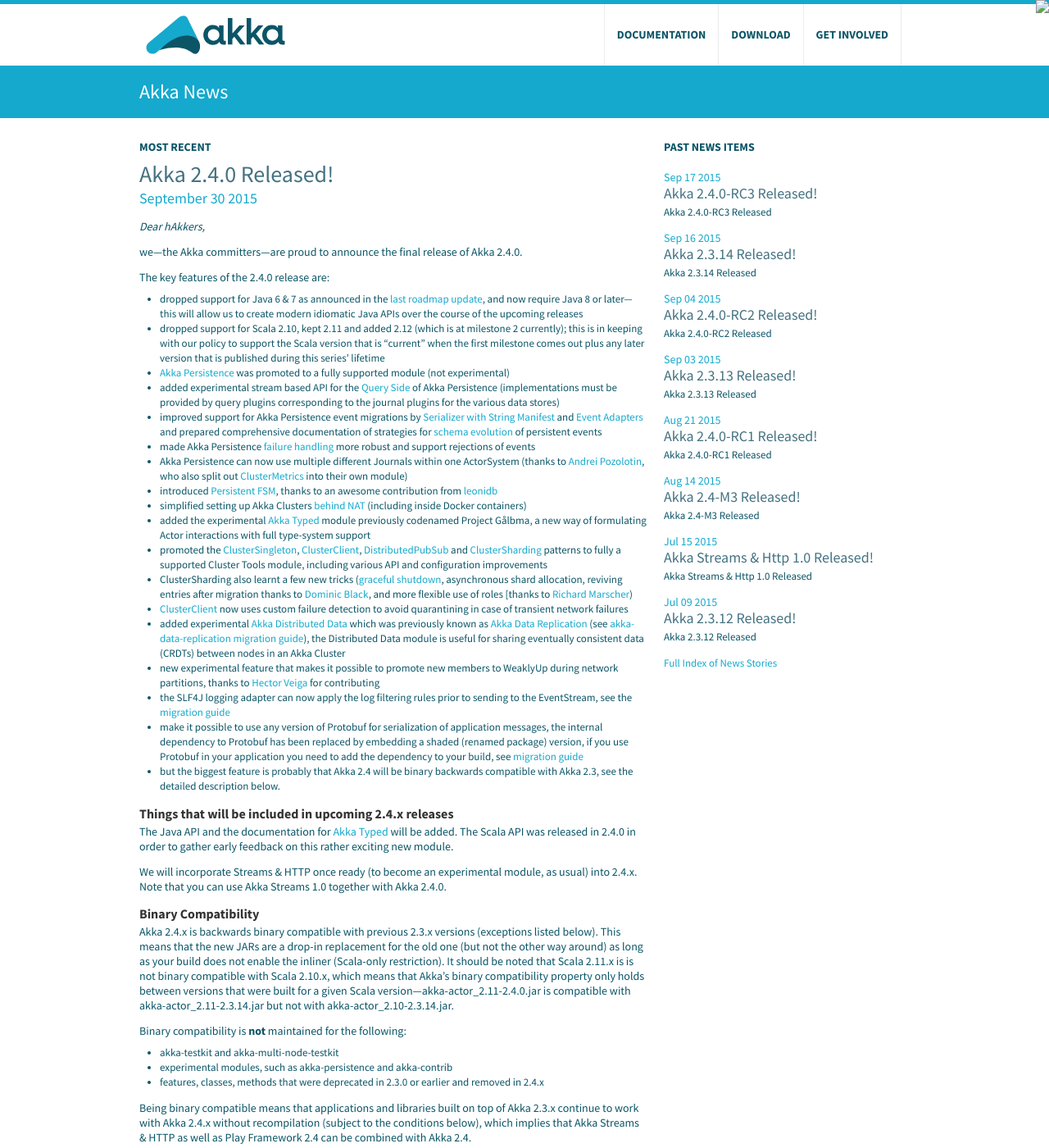
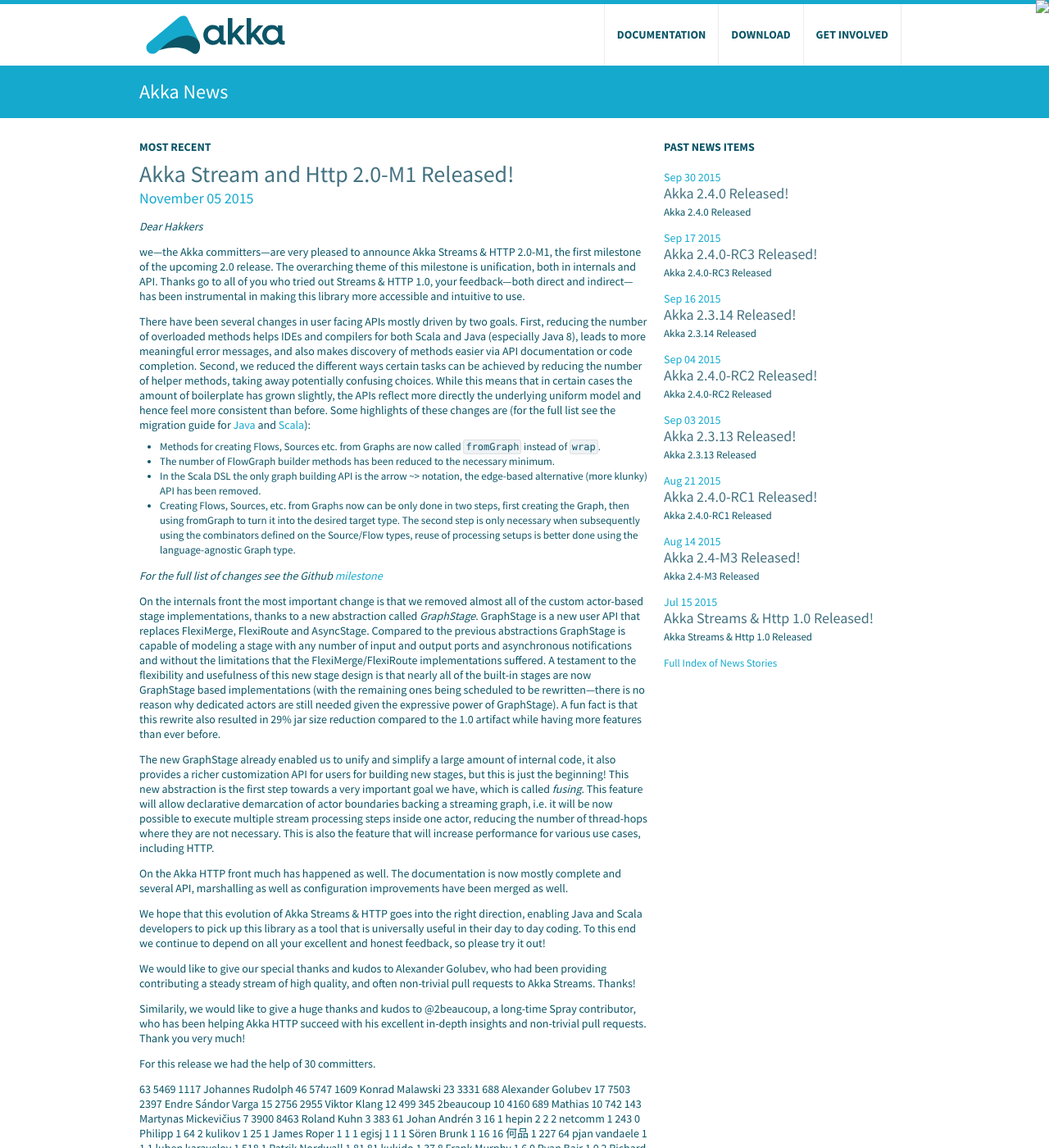
Before and after one commit to raboof/akka.github.com, a Jekyll site: the page built from news/index.md, in a window 1280 px wide and 1400 px high. Shown: the whole window at 82% size. Built offline with Jekyll 4.4.1, drawn with Linux system fonts in a browser that asks for light colours; some of the changed text lies outside the part shown.

Commit message:
Release notes for Stream and Http 2.0-M1

```diff
--- a/docs/index.md
+++ b/docs/index.md
@@ -40,23 +40,23 @@
 
 ## Akka Streams and HTTP
 
-The current version of the release candidate for the upcoming Akka Streams and HTTP modules are `1.0`.
+The current version of the release candidate for the upcoming Akka Streams and HTTP modules are `2.0-M1`.
 
 * The artifacts are available on Maven Central (for use with `scala-library.jar` version `2.11.x`):
-  * `"com.typesafe.akka" % "akka-stream-experimental_2.11" % "1.0"`
-  * `"com.typesafe.akka" % "akka-http-core-experimental_2.11" % "1.0"`
-  * `"com.typesafe.akka" % "akka-http-experimental_2.11" % "1.0"` (for Java & Scala DSL)
+  * `"com.typesafe.akka" % "akka-stream-experimental_2.11" % "2.0-M1"`
+  * `"com.typesafe.akka" % "akka-http-core-experimental_2.11" % "2.0-M1"`
+  * `"com.typesafe.akka" % "akka-http-experimental_2.11" % "2.0-M1"` (for Java & Scala DSL)
   * plus testkits and marshallers
 
 * similarily artifacts for use with `scala-library.jar` version `2.10.x`, are available as:
-  * `"com.typesafe.akka" % "akka-stream-experimental_2.10" % "1.0"`
-  * `"com.typesafe.akka" % "akka-http-core-experimental_2.11" % "1.0"`
-  * `"com.typesafe.akka" % "akka-http-experimental_2.10" % "1.0"` (for Java & Scala DSL)
+  * `"com.typesafe.akka" % "akka-stream-experimental_2.10" % "2.0-M1"`
+  * `"com.typesafe.akka" % "akka-http-core-experimental_2.10" % "2.0-M1"`
+  * `"com.typesafe.akka" % "akka-http-experimental_2.10" % "2.0-M1"` (for Java & Scala DSL)
   * plus testkits and marshallers
 
-* API documentation for [Java](http://doc.akka.io/japi/akka-stream-and-http-experimental/1.0/) and [Scala](http://doc.akka.io/api/akka-stream-and-http-experimental/1.0/)
+* API documentation for [Java](http://doc.akka.io/japi/akka-stream-and-http-experimental/2.0-M1/) and [Scala](http://doc.akka.io/api/akka-stream-and-http-experimental/2.0-M1/)
 
-* Reference documentation for [Java](http://doc.akka.io/docs/akka-stream-and-http-experimental/1.0/java.html) and [Scala](http://doc.akka.io/docs/akka-stream-and-http-experimental/1.0/scala.html)
+* Reference documentation for [Java](http://doc.akka.io/docs/akka-stream-and-http-experimental/2.0-M1/java.html) and [Scala](http://doc.akka.io/docs/akka-stream-and-http-experimental/2.0-M1/scala.html)
 
 ## Old Versions
 
--- /dev/null
+++ b/news/_posts/2015-11-05-akka-streams-2.0-M1-released.md
@@ -0,0 +1,67 @@
+---
+layout: news
+title: Akka Stream and Http 2.0-M1 Released!
+author: Endre Sándor Varga
+short: Akka Stream and Http 2.0-M1 Released!
+---
+
+*Dear Hakkers*
+
+we—the Akka committers—are very pleased to announce Akka Streams & HTTP 2.0-M1, the first milestone of the upcoming 2.0 release. The overarching theme of this milestone is unification, both in internals and API. Thanks go to all of you who tried out Streams & HTTP 1.0, your feedback—both direct and indirect—has been instrumental in making this library more accessible and intuitive to use.
+
+There have been several changes in user facing APIs mostly driven by two goals. First, reducing the number of overloaded methods helps IDEs and compilers for both Scala and Java (especially Java 8), leads to more meaningful error messages, and also makes discovery of methods easier via API documentation or code completion. Second, we reduced the different ways certain tasks can be achieved by reducing the number of helper methods, taking away potentially confusing choices. While this means that in certain cases the amount of boilerplate has grown slightly, the APIs reflect more directly the underlying uniform model and hence feel more consistent than before. Some highlights of these changes are (for the full list see the migration guide for [Java](http://doc.akka.io/docs/akka-stream-and-http-experimental/2.0-M1/java/migration-guide-1.0-2.x-java.html) and [Scala](http://doc.akka.io/docs/akka-stream-and-http-experimental/2.0-M1/scala/migration-guide-1.0-2.x-scala.html)):
+
+ - Methods for creating Flows, Sources etc. from Graphs are now called `fromGraph` instead of `wrap`.
+ - The number of FlowGraph builder methods has been reduced to the necessary minimum.
+ - In the Scala DSL the only graph building API is the arrow ~> notation, the edge-based alternative (more klunky) API has been removed.
+ - Creating Flows, Sources, etc. from Graphs now can be only done in two steps, first creating the Graph, then using fromGraph to turn it into the desired target type. The second step is only necessary when subsequently using the combinators defined on the Source/Flow types, reuse of processing setups is better done using the language-agnostic Graph type.
+
+*For the full list of changes see the Github [milestone](https://github.com/akka/akka/issues?q=milestone%3Astreams-2.0-M1)*
+
+On the internals front the most important change is that we removed almost all of the custom actor-based stage implementations, thanks to a new abstraction called *GraphStage*. GraphStage is a new user API that replaces FlexiMerge, FlexiRoute and AsyncStage. Compared to the previous abstractions GraphStage is capable of modeling a stage with any number of input and output ports and asynchronous notifications and without the limitations that the FlexiMerge/FlexiRoute implementations suffered. A testament to the flexibility and usefulness of this new stage design is that nearly all of the built-in stages are now GraphStage based implementations (with the remaining ones being scheduled to be rewritten—there is no reason why dedicated actors are still needed given the expressive power of GraphStage). A fun fact is that this rewrite also resulted in 29% jar size reduction compared to the 1.0 artifact while having more features than ever before.
+
+The new GraphStage already enabled us to unify and simplify a large amount of internal code, it also provides a richer customization API for users for building new stages, but this is just the beginning! This new abstraction is the first step towards a very important goal we have, which is called *fusing*. This feature will allow declarative demarcation of actor boundaries backing a streaming graph, i.e. it will be now possible to execute multiple stream processing steps inside one actor, reducing the number of thread-hops where they are not necessary. This is also the feature that will increase performance for various use cases, including HTTP.
+
+On the Akka HTTP front much has happened as well. The documentation is now mostly complete and several API, marshalling as well as configuration improvements have been merged as well.
+
+We hope that this evolution of Akka Streams & HTTP goes into the right direction, enabling Java and Scala developers to pick up this library as a tool that is universally useful in their day to day coding. To this end we continue to depend on all your excellent and honest feedback, so please try it out!
+
+We would like to give our special thanks and kudos to Alexander Golubev, who had been providing contributing a steady stream of high quality, and often non-trivial pull requests to Akka Streams. Thanks!
+
+Similarily, we would like to give a huge thanks and kudos to @2beaucoup, a long-time Spray contributor, who has been helping Akka HTTP succeed with his excellent in-depth insights and non-trivial pull requests. Thank you very much!
+
+For this release we had the help of 30 committers.
+
+   63    5469    1117 Johannes Rudolph
+   46    5747    1609 Konrad Malawski
+   23    3331     688 Alexander Golubev
+   17    7503    2397 Endre Sándor Varga
+   15    2756    2955 Viktor Klang
+   12     499     345 2beaucoup
+   10    4160     689 Mathias
+   10     742     143 Martynas Mickevičius
+    7    3900    8463 Roland Kuhn
+    3     383      61 Johan Andrén
+    3      16       1 hepin
+    2       2       2 netcomm
+    1     243       0 Philipp
+    1      64       2 kulikov
+    1      25       1 James Roper
+    1       1       1 egisj
+    1       1       1 Sören Brunk
+    1      16      16 何品
+    1     227      64 pjan vandaele
+    1       1       1 luben karavelov
+    1     518       1 Patrik Nordwall
+    1      81      81 kukido
+    1      37       8 Frank Murphy
+    1       6       0 Ryan Bair
+    1       0       2 Richard Bradley
+    1       8       8 Balazs Kossovics
+    1       3       3 Fehmi Can Saglam
+    1      66      22 Mathias Bogaert
+    1     180     223 André Rüdiger
+    1       1       1 Jesse Haber-Kucharsky
+
+Happy hakking,
+ - The Akka Team
```
